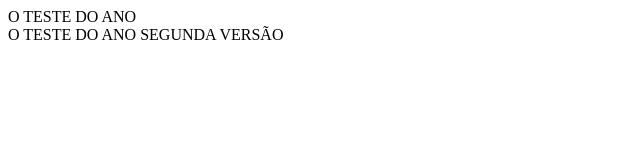
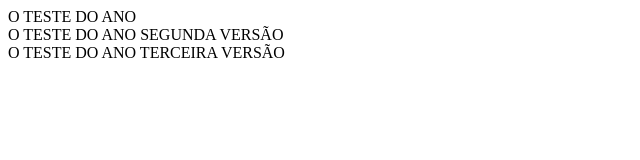
Before and after one commit to kaioxdbrasil/teste, a plain HTML site: page index.html in a window 1280 px wide. Shown: the whole page, without its empty margins (0-640 px from the left). Drawn offline with Linux system fonts and the light colour scheme.

Commit message:
commit versão 3

```diff
--- a/index.html
+++ b/index.html
@@ -11,6 +11,7 @@
     <head>
         <div>O TESTE DO ANO</div>
         <div>O TESTE DO ANO SEGUNDA VERSÃO</div>
+        <div>O TESTE DO ANO TERCEIRA VERSÃO</div>
     </head>
     <main></main>
     <footer></footer>
```
